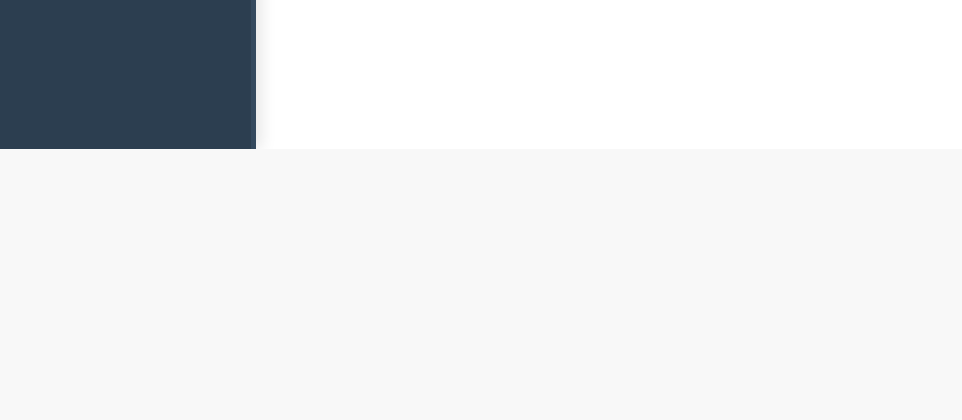
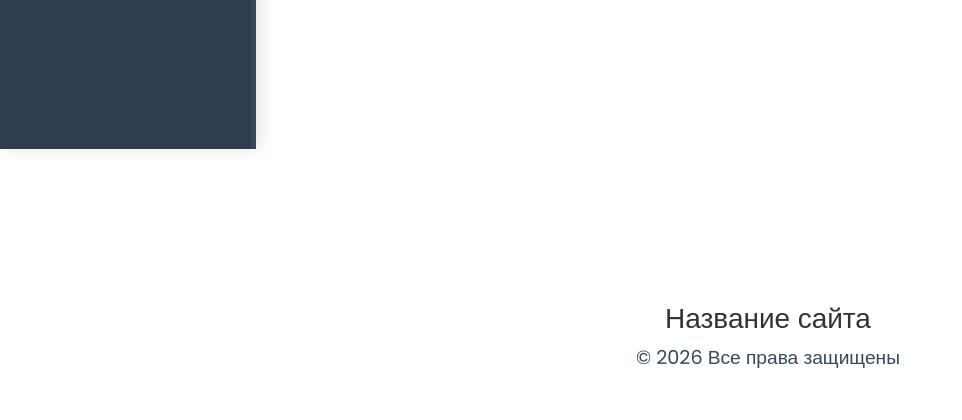
Before and after one commit to Firas15/django_bird, a Django app: page / in a window 1280 px wide. Shown: the part 651-1071 px from the top of the page, without its empty margins (0-962 px from the left). Before the commit the page ends 800 px from the top, so only its background shows below. Run offline with Django 5.2, Linux system fonts and the light colour scheme; data that the repository does not hold is empty; some libraries are stand-ins or nearby versions.

Commit message:
footer, фундамент отправки на почту

```diff
--- a/main/admin.py
+++ b/main/admin.py
@@ -10,7 +10,7 @@ class PortfolioAdmin(admin.ModelAdmin):
 
 @admin.register(Order)
 class OrderAdmin(admin.ModelAdmin):
-    list_display = ("name","phone","data","get_id")
+    list_display = ("name","phone","data","status","get_id")
 
     def get_id(self,obj):
         return obj.id
--- a/main/templates/about.html
+++ b/main/templates/about.html
@@ -109,5 +109,8 @@
 
         </div>
     </div>
+    <div style="margin-top: 40px">
+        {% include "include/footer.html" %}
+    </div>
 </main>
 {% endblock %}
--- a/main/templates/accept_order.html
+++ b/main/templates/accept_order.html
@@ -300,6 +300,9 @@
         </p>
     </div>
     </div>
+<div style="margin-top: 720px">
+        {% include "include/footer.html" %}
+    </div>
 {% endblock %}
 
 
--- a/main/templates/base.html
+++ b/main/templates/base.html
@@ -108,6 +108,7 @@
         </div>
     </div>
 </div>
+
 <!-- Modal open category -->
 <div class="modal fade" id="openModalPortfolio" tabindex="-1" aria-labelledby="exampleModalLabel" aria-hidden="true" >
     <div class="modal-dialog" style="max-width: 600px!important">
@@ -141,6 +142,7 @@
 <div id="photo_block">
 <img src="" id="img_detail">
 </div>
+
 <!-- JS -->
 <script src="https://cdn.jsdelivr.net/npm/aos@2.3.4/dist/aos.js"></script>
 <script src="{% static 'main/js/main.js' %}"></script>
--- /dev/null
+++ b/main/templates/include/footer.html
@@ -0,0 +1,10 @@
+<footer>
+        <div class="container">
+            <h3 class="text-center">
+                Название сайта
+            </h3>
+            <p class="text-center">
+                © 2026 Все права защищены
+            </p>
+        </div>
+    </footer>
--- a/main/templates/index.html
+++ b/main/templates/index.html
@@ -1,12 +1,15 @@
 {% extends 'base.html' %}
- {% block content %}
+{% block content %}
 
 {% load static %}
 <main>
     <section class="intro">
         <h1>Привет, меня зовут Фирас!</h1>
-        <p>Я занимаюсь вышивкой и предлагаю вам уникальные работы, превращая фотографии и готовые дизайны в искусно вышитые произведения. Также я восстанавливаю одежду, скрывая потертости и дырки, используя вышивку, что помогает вернуть вещам их первоначальный вид и стиль.</p>
-        <p>Каждый проект я подбираю индивидуально, ориентируясь на ваши предпочтения и потребности. Я уверен, что вышивка — это не просто декоративный элемент, а способ выразить особую атмосферу и уникальность.</p>
+        <p>Я занимаюсь вышивкой и предлагаю вам уникальные работы, превращая фотографии и готовые дизайны в искусно
+            вышитые произведения. Также я восстанавливаю одежду, скрывая потертости и дырки, используя вышивку, что
+            помогает вернуть вещам их первоначальный вид и стиль.</p>
+        <p>Каждый проект я подбираю индивидуально, ориентируясь на ваши предпочтения и потребности. Я уверен, что
+            вышивка — это не просто декоративный элемент, а способ выразить особую атмосферу и уникальность.</p>
 
     </section>
     <!-- Блок с карточками для выбора услуги -->
@@ -16,7 +19,8 @@
         <div class="service-cards">
             <!-- Карточка 1: Вышивка по фото -->
             {% for i in categories %}
-            <div class="service-card modal-service-card" data-aos="fade-up" onclick="openModal('{{i.id}}')" data-aos-delay="100" data-bs-toggle="modal" data-bs-target="#openModalPortfolio">
+            <div class="service-card modal-service-card" data-aos="fade-up" onclick="openModal('{{i.id}}')"
+                 data-aos-delay="100" data-bs-toggle="modal" data-bs-target="#openModalPortfolio">
                 <img src="{{i.img.url}}" alt="{{i.name}}">
                 <h3>{{i.name}}</h3>
                 <p>{{i.description}}</p>
@@ -39,6 +43,9 @@
             </div>-->
         </div>
     </section>
+    <div style="margin-top: 521px">
+        {% include "include/footer.html" %}
+    </div>
 </main>
 
 
--- a/main/templates/login.html
+++ b/main/templates/login.html
@@ -41,5 +41,8 @@
 
         </div>
     </div>
+    <div style="margin-top: 113px">
+        {% include "include/footer.html" %}
+    </div>
 </main>
 {% endblock %}
--- a/main/templates/profile.html
+++ b/main/templates/profile.html
@@ -54,5 +54,8 @@
         </div>
     </section>
     {% endif %}
+    <div style="margin-top: 91px">
+        {% include "include/footer.html" %}
+    </div>
 </main>
 {% endblock %}
--- a/main/templates/register.html
+++ b/main/templates/register.html
@@ -51,5 +51,8 @@
 
         </div>
     </div>
+    <div style="margin-top: 113px">
+        {% include "include/footer.html" %}
+    </div>
 </main>
 {% endblock %}
--- a/main/views.py
+++ b/main/views.py
@@ -6,9 +6,11 @@ from django.contrib.auth import logout, login
 from django.contrib import messages
 from django.contrib.auth.forms import UserCreationForm, AuthenticationForm
 from .forms import Order_form
+from django.core.mail import send_mail
 
 
 def index(request):
+    send_mail("Тестовое письмо","Пришел заказ",None,["vishivka2026@yandex.ru"],fail_silently=False)
     categories = Category.objects.all().order_by('-order')
     return render(request, 'index.html', {"categories": categories})
 
```
Also changed, not shown: main/templates/order-form.html (+3 -79 lines), project/settings.py (+16 -0 lines).
